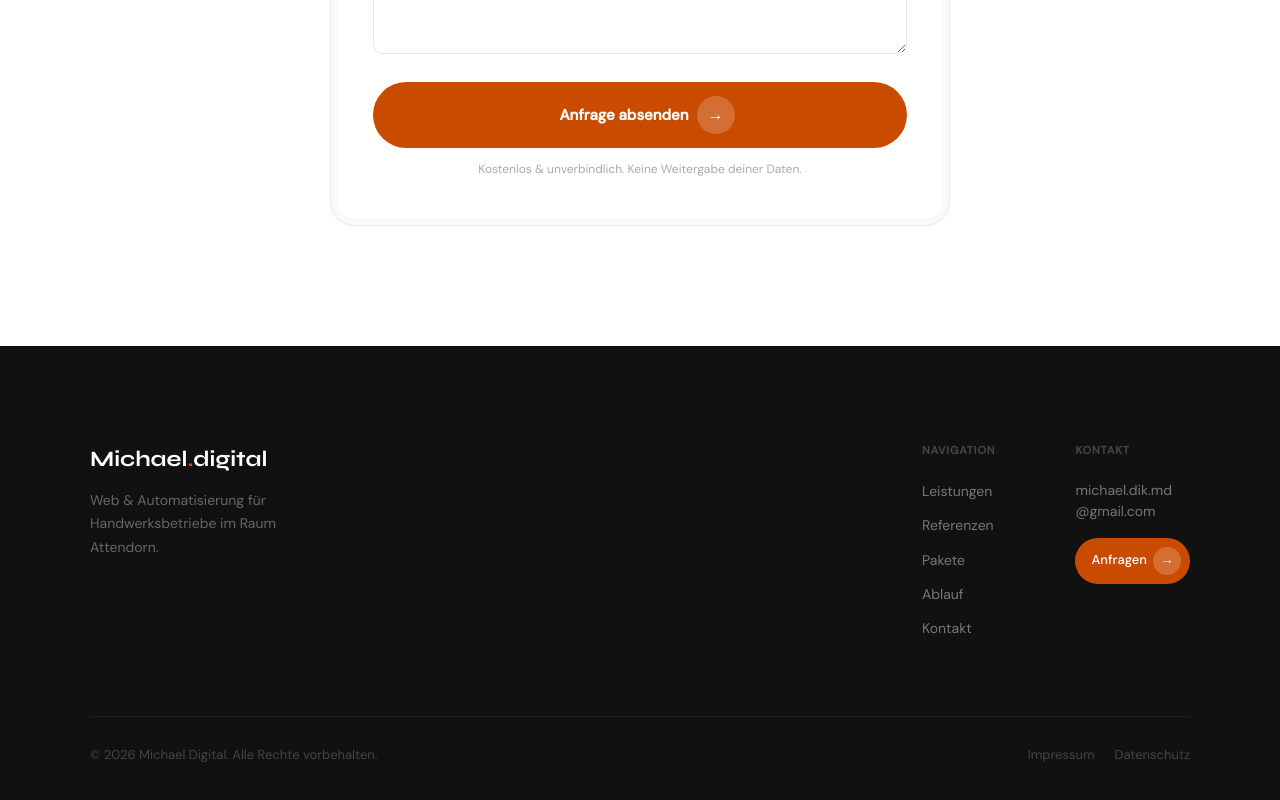
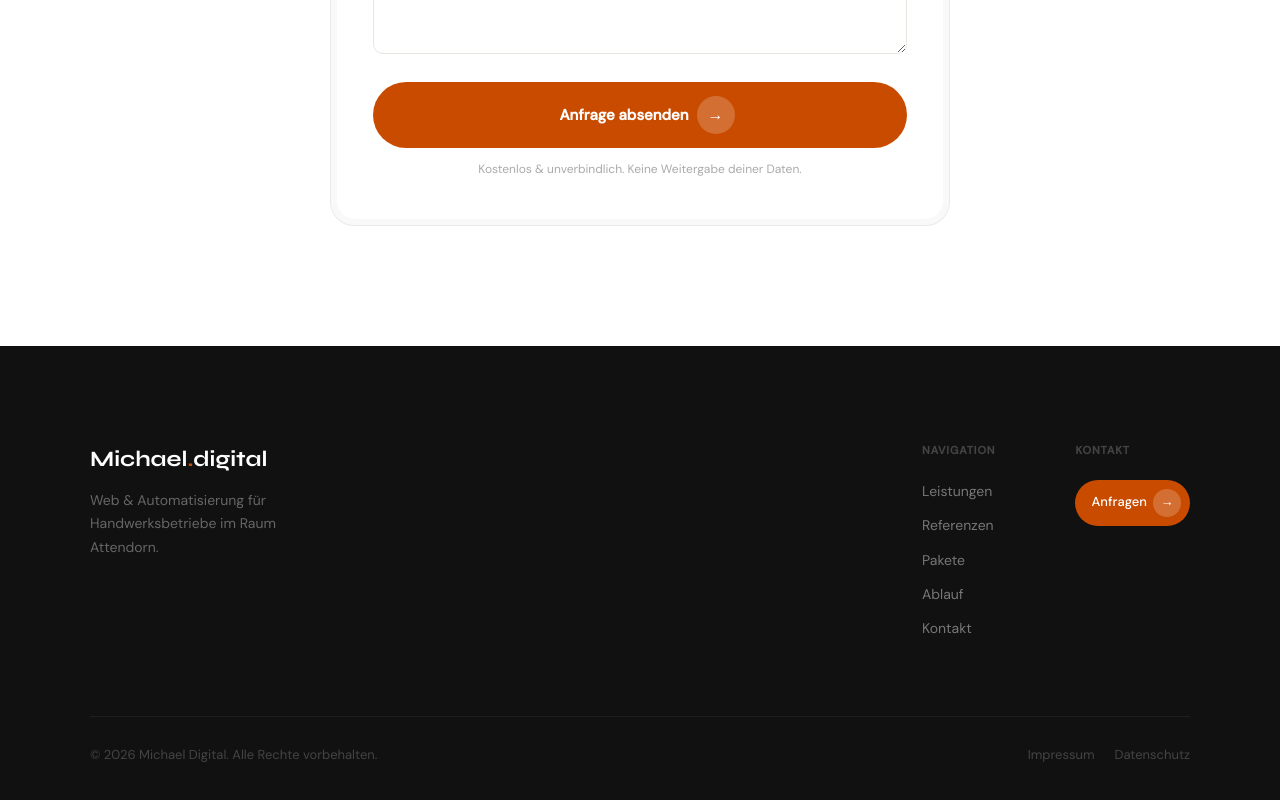
Before and after one commit to michaeldikmd-alt/michael-digital, a Next.js app: page / in a window 1280 px wide. Shown: the part 5484-6284 px from the top of the page. Built offline with nearby package versions, Linux system fonts and the light colour scheme.

Commit message:
remove email from footer

```diff
--- a/app/components/Footer.js
+++ b/app/components/Footer.js
@@ -87,13 +87,6 @@ export default function Footer() {
                 letterSpacing: "0.08em",
                 marginBottom: 20,
               }}>Kontakt</p>
-              <p style={{
-                fontFamily: "var(--font-body), sans-serif",
-                fontSize: 14,
-                color: "#777",
-                marginBottom: 16,
-                lineHeight: 1.5,
-              }}>michael.dik.md<br />@gmail.com</p>
               <a
                 href="#kontakt"
                 onMouseEnter={() => setCtaHover(true)}
```
